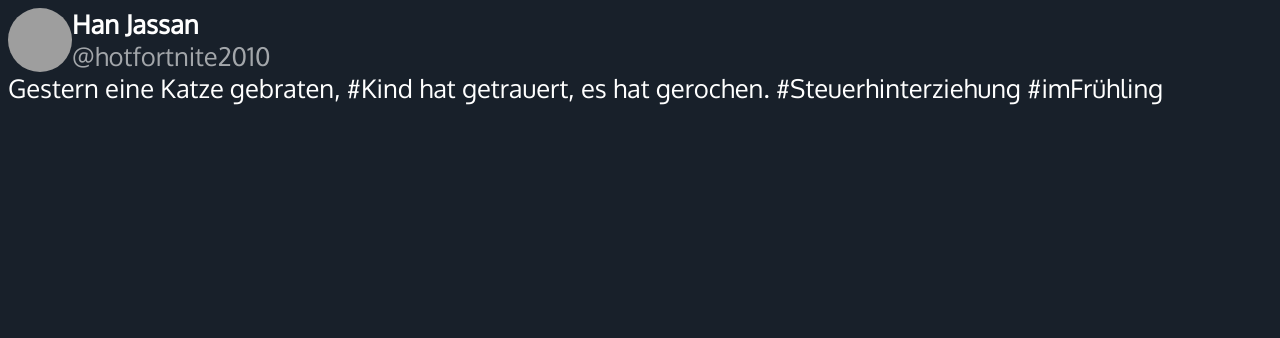
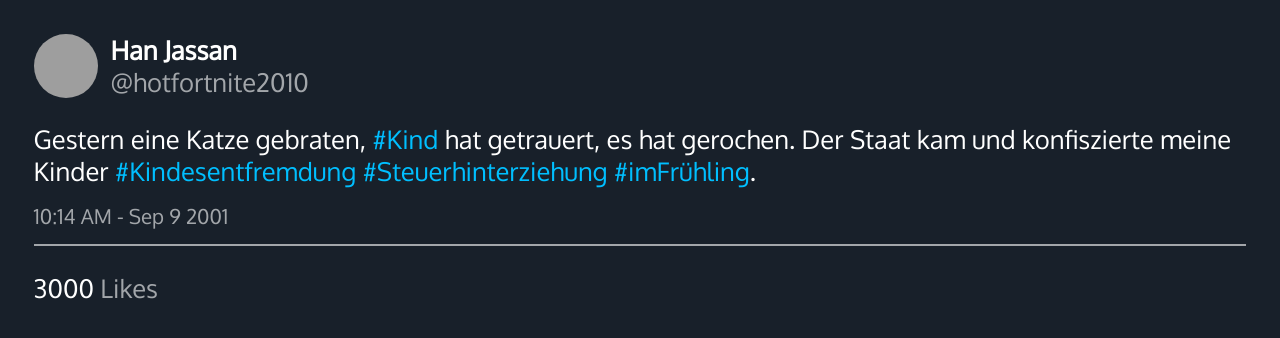
Before and after one commit to Yoorbo/Website-Programmieren-Projektwoche-2023, a plain HTML site: page tweet/tweet.html in a window 1280 px wide. Drawn offline with Linux system fonts and the light colour scheme; grey boxes are pictures that could not be loaded.

Commit message:
Aktueller Stand
Took 1 hour 16 minutes

```diff
--- a/tweet/tweet.css
+++ b/tweet/tweet.css
@@ -15,10 +15,18 @@ body {
 .profile {
     display: flex;
     align-items: center;
+
+    margin-bottom: 1rem;
 }
 
-.handle {
+.handle, .details {
     opacity: 0.6;
+}
+
+.details {
+    padding: 0.6rem 0;
+    border-bottom: 0.1rem solid;
+    font-size: 0.8rem;
 }
 
 .displayname {
@@ -31,4 +39,20 @@ body {
     border-radius: 50%;
     width: 2.5rem;
     height: 2.5rem;
+    margin-right: 0.5rem;
 }
+
+.tweet-wrapper {
+    padding: 1rem;
+}
+
+.content > a {
+    color: deepskyblue;
+    text-decoration: none;
+    transition: 0.3s ease-in-out;
+}
+
+.content > a:hover {
+    transform: scale(1.05);
+    display: inline-block;
+}
--- a/tweet/tweet.html
+++ b/tweet/tweet.html
@@ -17,10 +17,14 @@
             </div>
         </div>
         <div class="content">
-            Gestern eine Katze gebraten, #Kind hat getrauert, es hat gerochen. #Steuerhinterziehung #imFrühling
+            Gestern eine Katze gebraten, <a href="https://kkgturbo.de">#Kind</a> hat getrauert, es hat gerochen. Der Staat kam und konfiszierte meine Kinder <a href="https://kkgturbo.de">#Kindesentfremdung</a> <a href="https://kkgturbo.de">#Steuerhinterziehung</a> <a href="https://kkgturbo.de">#imFrühling</a>.
         </div>
-        <div class="details"></div>
-        <div class="total-interactions"></div>
+        <div class="details">
+            10:14 AM - Sep 9 2001
+        </div>
+        <div class="total-interactions" style="padding: 1rem 0">
+            <span>3000 <span style="opacity: 0.6">Likes</span></span>
+        </div>
         <div class="user-interactions"></div>
     </div>
 </body>
```
